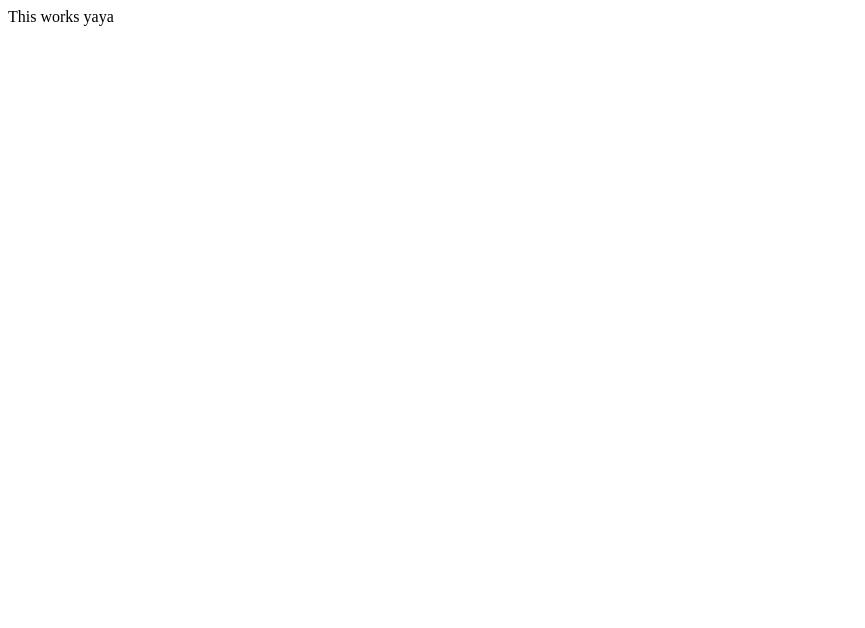
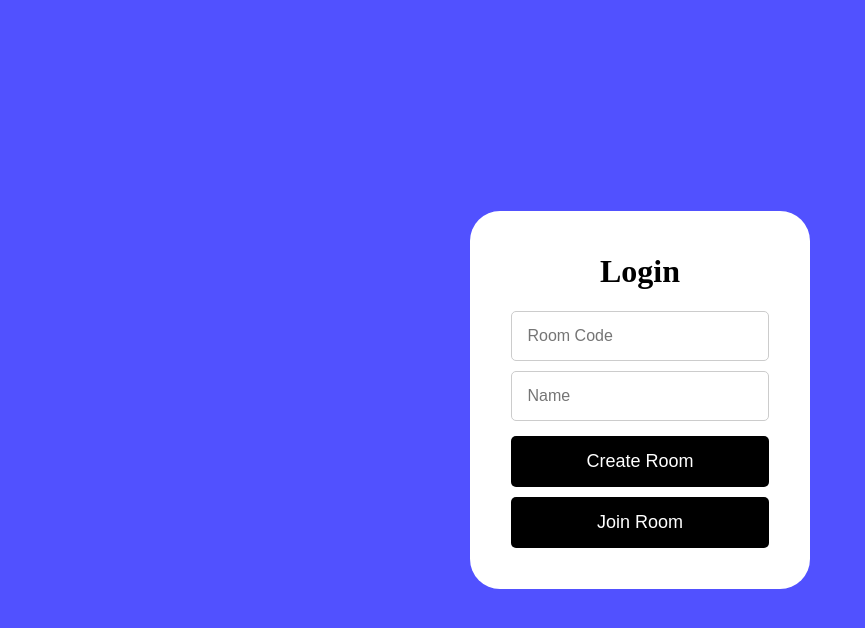
Before and after one commit to Jasmine-Mogadam/Dont-Set-The-World-on-Fire, a website: page app/client/index.html in a window 1280 px wide. Shown: the whole page, without its empty margins (0-865 px from the left). Drawn offline with Linux system fonts and the light colour scheme.

Commit message:
html,css bits

```diff
--- a/app/client/index.html
+++ b/app/client/index.html
@@ -1,9 +1,69 @@
 <html>
   <head>
     <!-- main entry point to all the code -->
+
+    <title>Don't Let the World Burn!! </title>
     <script type="text/javascript" src="./js/main.js"></script>
+    <link rel="stylesheet" href="stylesheet.css">
   </head>
   <body>
-    This works yaya
+    <div id="form" class="wrapper">
+      <form id="loginForm">
+        <h1>Login</h1>
+
+        <div class="input-box">
+          <input type="text" id="roomCode" placeholder="Room Code" required>
+        </div>
+
+        <div class="input-box">
+          <input type="text" id="name" placeholder="Name" required>
+        </div>
+
+        <button type="button" class="create" onclick="handleButtonClick('create')"> Create Room </button>
+        <button type="button" class="join" onclick="handleButtonClick('join')"> Join Room </button>
+
+      </form>
+    </div>
+
+    <div id="lobby" style="display:none;">
+      <h1>Welcome to the Lobby!</h1>
+      <p>You are in room <span id="roomDisplay"></span></p>
+      <p>Chat with others and get ready to play!</p>
+
+    </div>
+
+    <script>
+      function handleButtonClick(action){
+        const roomCode = document.getElementById("roomCode").value.trim();
+        const name = document.getElementById("name").value.trim();
+        if ((roomCode && !name) || (!roomCode && name)) {
+          alert("Please enter both room Code and Name.");
+          return;
+        }
+
+        if (roomCode && name) {
+          if (action === "create"){
+            alert ("room created successfully!");
+          }
+          else if (action === "join") {
+            alert("Joined room succesfully!");
+          }
+          else {
+            alert("Please enter both Room Code and Name.");
+          }
+
+          // Hopefully this hides the login form and showes the lobby
+        document.getElementById("form").style.display="none";
+        document.getElementById("lobby").style.display = "block";
+
+        // display the room code in the loby
+        document.getElementById("roomDisplay").textContent = roomCode;
+        } else {
+          alert("Please enter both Room Code and Name.")
+        }
+
+      }
+    </script>
+
   </body>
 </html>
--- a/app/client/js/main.js
+++ b/app/client/js/main.js
@@ -0,0 +1,32 @@
+
+import { SignInForm } from 'app/models/sign-in-form.model.js';
+
+
+function handleButtonClick(action) {
+
+    const roomCode = document.getElementById("roomCode").value.trim();
+    const name = document.getElementById("name").value.trim();
+
+    if ((roomCode && !name) || (!roomCode && name)) {
+        alert("Please enter both Room Code and Name.");
+        return;
+    }
+
+    if (roomCode && name) {
+        const signInForm = new SignInForm(roomCode, name);
+
+        if (action === "create") {
+            alert(`Room created successfully with Code: ${signInForm.roomCode} and Name: ${signInForm.name}`);
+        }
+
+        else if (action === "join") {
+            alert(`Joined room with Code: ${signInForm.roomCode} and Name: ${signInForm.name}`);
+
+        }
+        else {
+            alert("Please enter both Room Code and Name.")
+        }
+    }
+}
+
+window.handleButtonClick = handleButtonClick;
--- /dev/null
+++ b/app/client/stylesheet.css
@@ -0,0 +1,58 @@
+
+body {
+   background-color:rgb(81, 81, 255);
+    display: flex;
+    justify-content: center;
+    align-items: center;
+    height: 100vh;
+    margin: 0;
+}
+
+.wrapper {
+    width: 300px;
+    padding: 20px;
+    margin: 0px;
+    border-radius: 30px;
+    background-color: white;
+    display: flex;
+    flex-direction: column;
+    justify-content: center;
+    align-items:center;
+}
+
+.wrapper h1 {
+    display: flex;
+    justify-content: center;
+    align-items: center;
+}
+
+.input-box {
+    margin: 10px 0;
+    width: 100%;
+}
+
+.input-box input {
+    width: 100%;
+    padding: 15px;
+    font-size: 16px;
+    border: 1px solid #ccc;
+    border-radius: 5px;
+    box-sizing: border-box;
+}
+
+.create, .join {
+    width: 100%;
+    padding: 15px;
+    font-size: 18px;
+    color: white;
+    background-color: #000000;
+    border: none;
+    border-radius: 5px;
+    cursor: pointer;
+    transition: background-color 0.2s ease;
+    margin: 5px 0;
+}
+
+.create:hover, .join:hover {
+    background-color: #ff771c;
+}
```
Also changed, not shown: app/server/index.js (+9 -0 lines).
